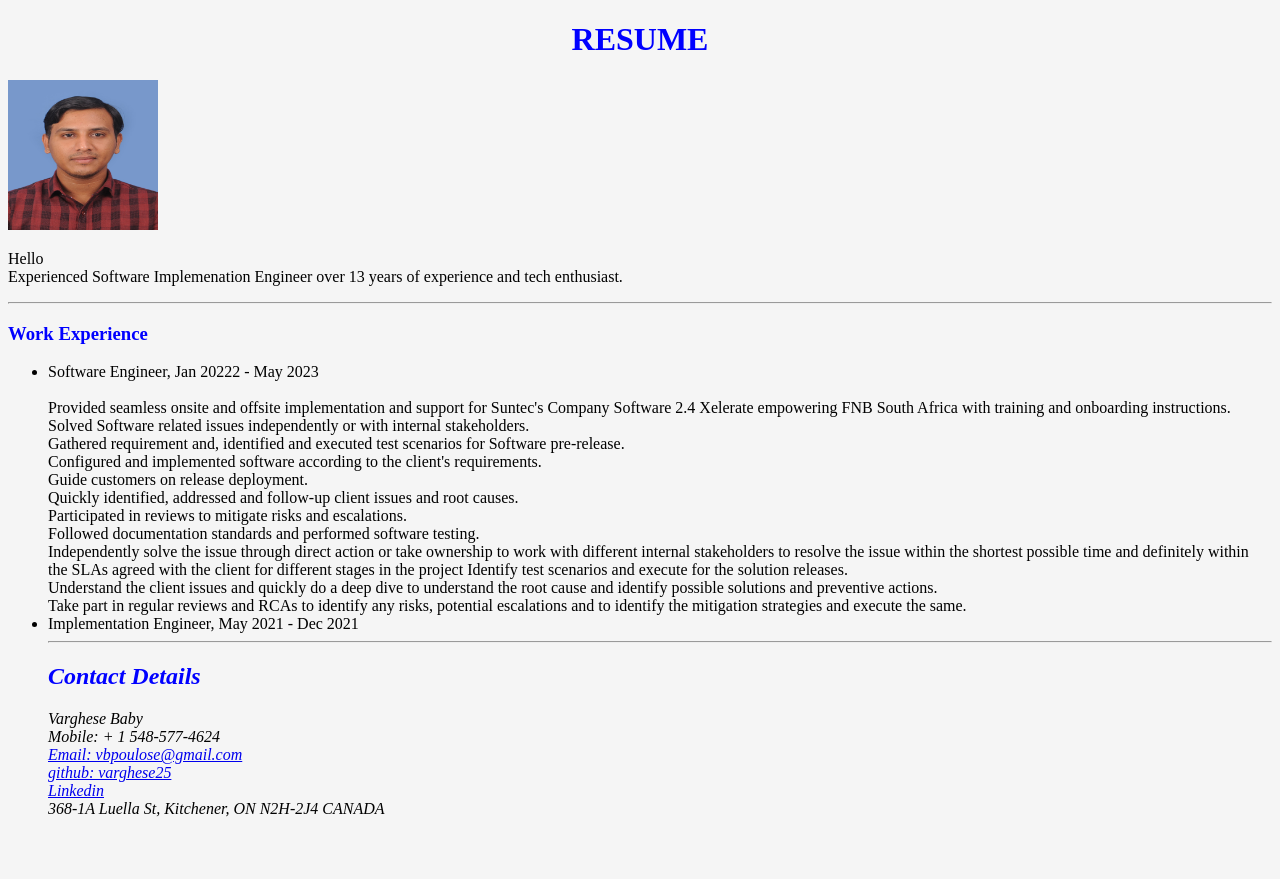
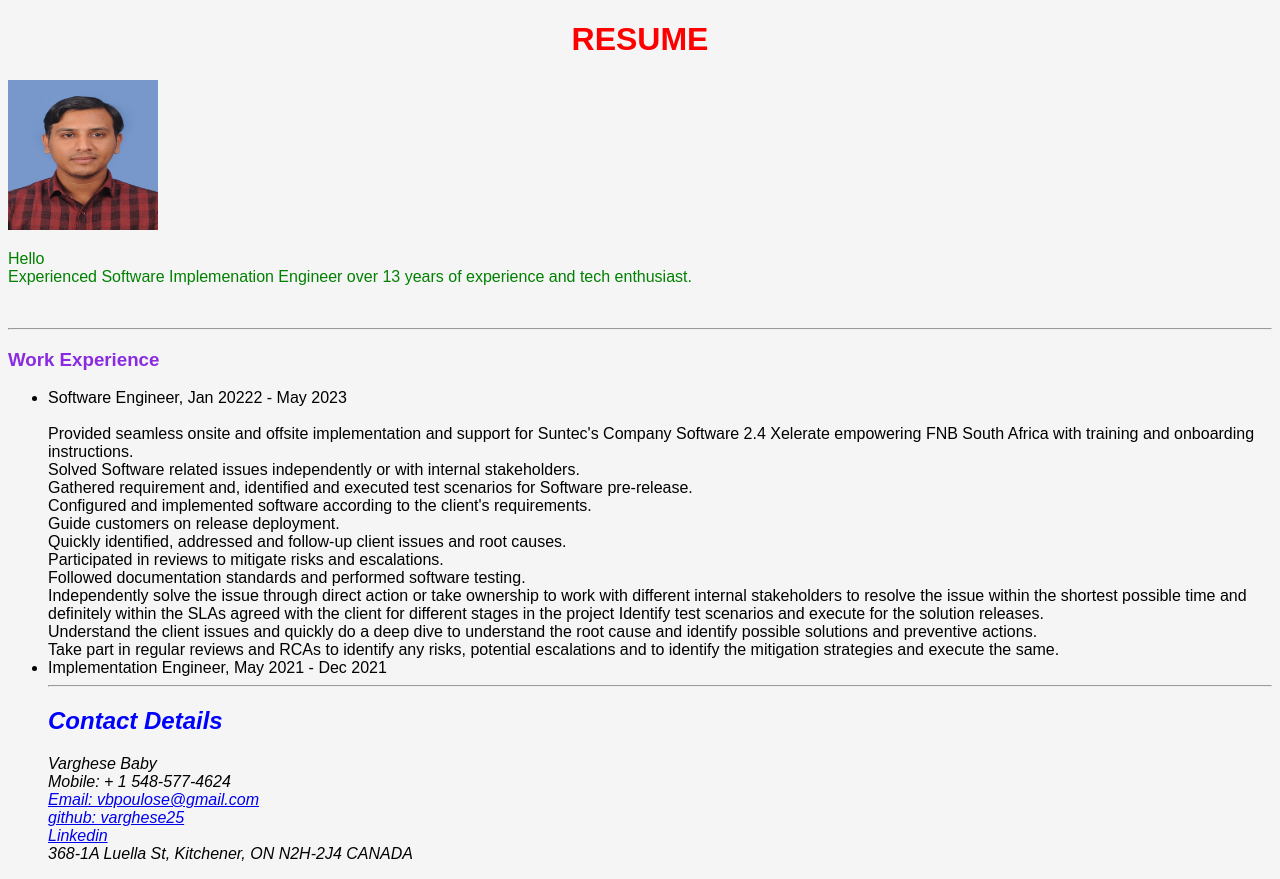
Before and after one commit to varghese25/HTML---CSS, a plain HTML site: page index.html in a window 1280 px wide. Before the commit the page ends 834 px from the top, so only its background shows below. Drawn offline with Linux system fonts and the light colour scheme.

Commit message:
Feat: Prac Introduction to CSS

```diff
--- a/index.html
+++ b/index.html
@@ -1,23 +1,24 @@
 <!-- Structral, Sementic is <em>-->
 <!DOCTYPE html>
 <html>
-
 <head>
+  <link rel="stylesheet" href="styles.css">
   <title>My Resume</title>
-  <link rel="stylesheet" href="styles.css">
 </head>
-
 <body>
-  <h1><center>RESUME</center></h1>
+  <h1>
+    <center>RESUME</center>
+  </h1>
   <img src="images/31009-17.jpg" alt="Varghese Baby" width="150" height="150">
-  <p>
+  <p id="experience"> <!--used id "experience" to bring this para in green css used # as id so in page experince alone displayed in greencolor check css -->
     Hello<br>
-    Experienced Software Implemenation Engineer over 13 years of experience and tech enthusiast. <br>
+    Experienced Software Implemenation Engineer over 13 years of experience and tech enthusiast.</p> <br>
     <hr>
   <h3> Work Experience</h3>
   <ul>
     <li>Software Engineer, Jan 20222 - May 2023</li><br>
-Provided seamless onsite and offsite implementation and support for Suntec's Company Software 2.4 Xelerate empowering FNB South Africa with training and onboarding instructions.<br>
+    Provided seamless onsite and offsite implementation and support for Suntec's Company Software 2.4 Xelerate
+    empowering FNB South Africa with training and onboarding instructions.<br>
     Solved Software related issues independently or with internal stakeholders.<br>
     Gathered requirement and, identified and executed test scenarios for Software pre-release.<br>
     Configured and implemented software according to the client's requirements. <br>
@@ -25,14 +26,20 @@ Guide customers on release deployment.<br>
     Quickly identified, addressed and follow-up client issues and root causes.<br>
     Participated in reviews to mitigate risks and escalations. <br>
     Followed documentation standards and performed software testing.<br>
-Independently solve the issue through direct action or take ownership to work with different internal stakeholders to resolve the issue within the shortest possible time and definitely within the SLAs agreed with the client for different stages in the project
+    Independently solve the issue through direct action or take ownership to work with different internal stakeholders
+    to resolve the issue within the shortest possible time and definitely within the SLAs agreed with the client for
+    different stages in the project
     Identify test scenarios and execute for the solution releases.<br>
-Understand the client issues and quickly do a deep dive to understand the root cause and identify possible solutions and preventive actions.<br>
-Take part in regular reviews and RCAs to identify any risks, potential escalations and to identify the mitigation strategies and execute the same.<br>
+    Understand the client issues and quickly do a deep dive to understand the root cause and identify possible solutions
+    and preventive actions.<br>
+    Take part in regular reviews and RCAs to identify any risks, potential escalations and to identify the mitigation
+    strategies and execute the same.<br>
 
     <li>Implementation Engineer, May 2021 - Dec 2021</li>
     <hr>
-  <h2><address>Contact Details</address></h2>
+    <h2>
+      <address>Contact Details</address>
+    </h2>
     <address>Varghese Baby</address>
     <address>Mobile: + 1 548-577-4624 </address>
     <address><a href="mailto:vbpoulose@gmail.com" target="_blank">Email: vbpoulose@gmail.com</a href></address>
--- a/styles.css
+++ b/styles.css
@@ -1,9 +1,23 @@
 body {
   background-color: whitesmoke;
 }
-h1,h2,h3,h4,h5,h6 {
+h1{
+  color: red;
+}
+h2{
   color: blue;
+}
+
+h3{
+  color: blueviolet;
 }
 p {
   color: black;
 }
+*{ /* universal selector which will change font type of all. in case for if specified i wont change h2*/
+  font-family: Arial, sans-serif;
+}
+/*  <p id="experience"> used id "experience" to bring this para in green css used # as id so in page experince alone displayed in greencolor check css*/
+#experience{
+  color: green;
+}
```
Also changed, not shown: 1 other file. Lines whose indentation alone changed are shown as unchanged.
